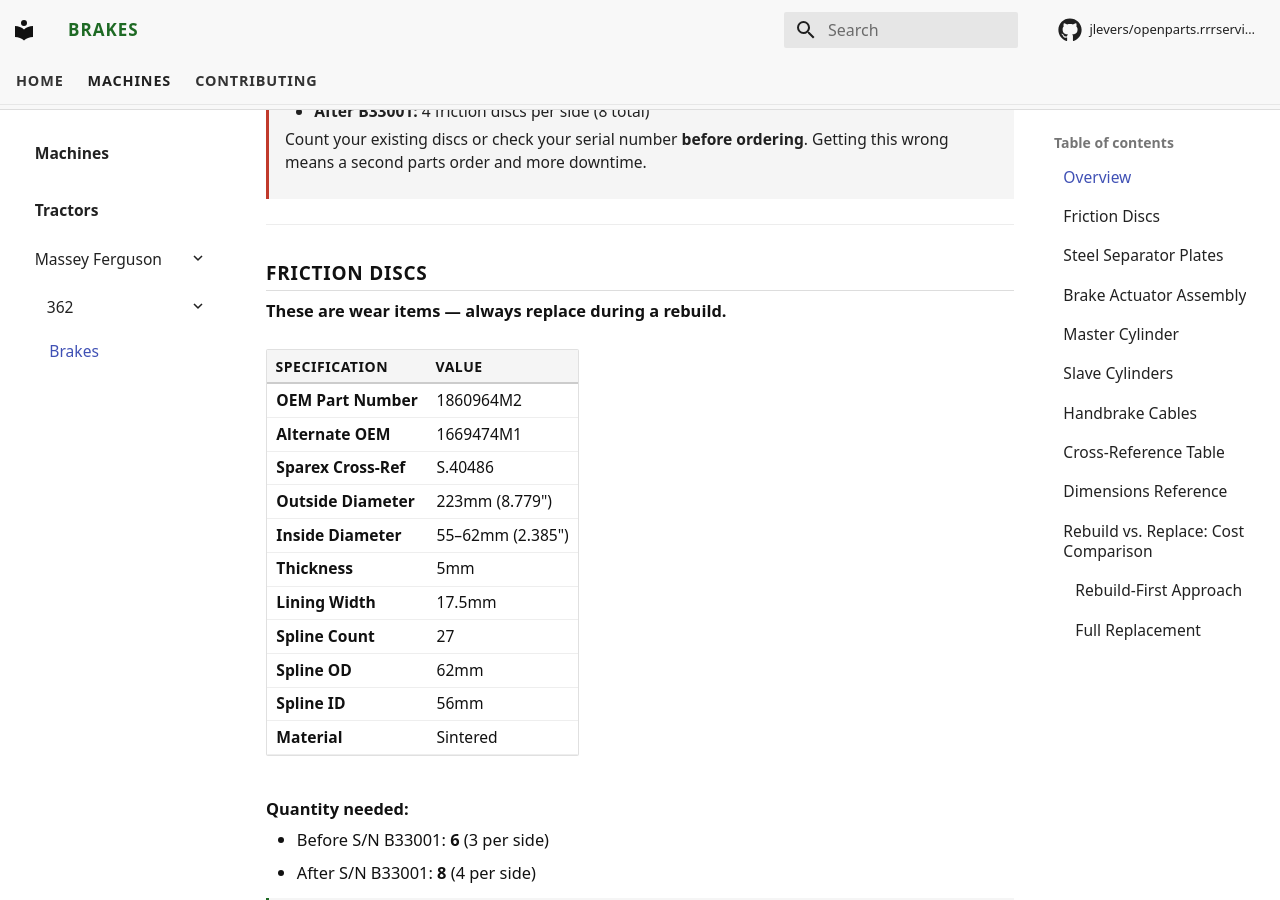
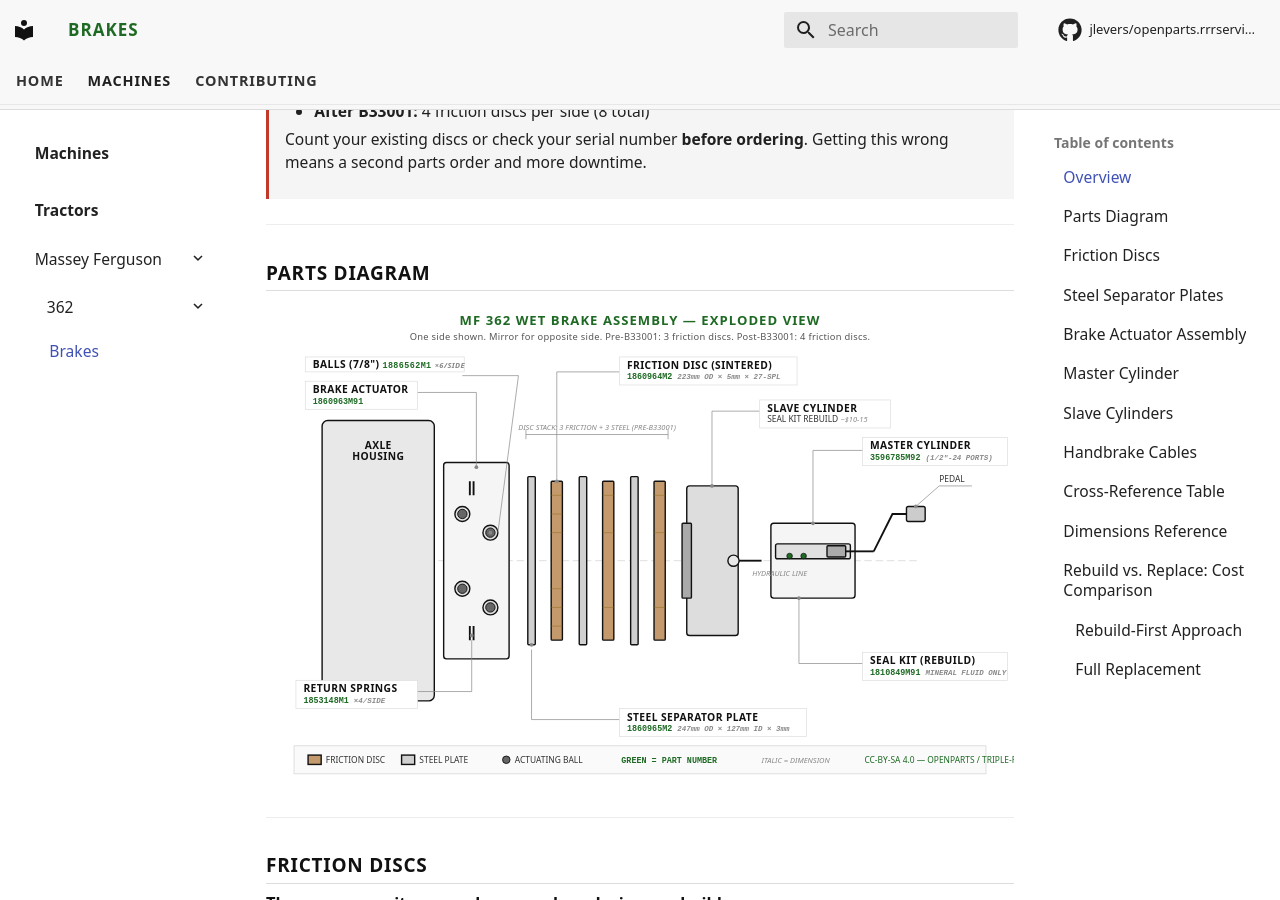
Before and after one commit to jlevers/openparts.rrrservice.co, an MkDocs documentation site: the page built from docs/machines/tractors/massey-ferguson/362/brakes.md, in a window 1280 px wide and 900 px high, scrolled down 386 px. Built offline with MkDocs 1.6.1 and Material for MkDocs 9.7.7, drawn with Linux system fonts in a browser that asks for light colours; comment, search, counter and statistics services are not loaded.

Commit message:
Add original SVG parts diagram to MF 362 brakes page

```diff
--- a/docs/machines/tractors/massey-ferguson/362/brakes.md
+++ b/docs/machines/tractors/massey-ferguson/362/brakes.md
@@ -11,6 +11,12 @@ The MF 362 uses **oil-immersed (wet) disc brakes** housed in the rear axle housi
     - **After B33001:** 4 friction discs per side (8 total)
 
     Count your existing discs or check your serial number **before ordering**. Getting this wrong means a second parts order and more downtime.
+
+---
+
+## Parts Diagram
+
+![MF 362 Wet Brake Assembly — Exploded View](img/mf362-wet-brake-exploded.svg)
 
 ---
 
```
Also changed, not shown: docs/machines/tractors/massey-ferguson/362/img/mf362-wet-brake-exploded.svg (added).
